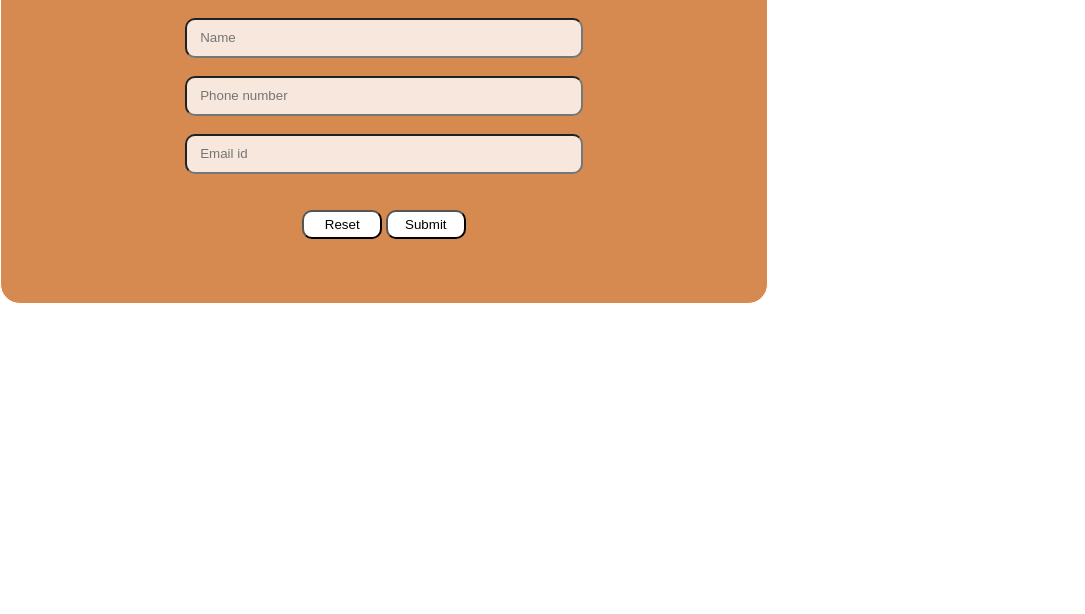
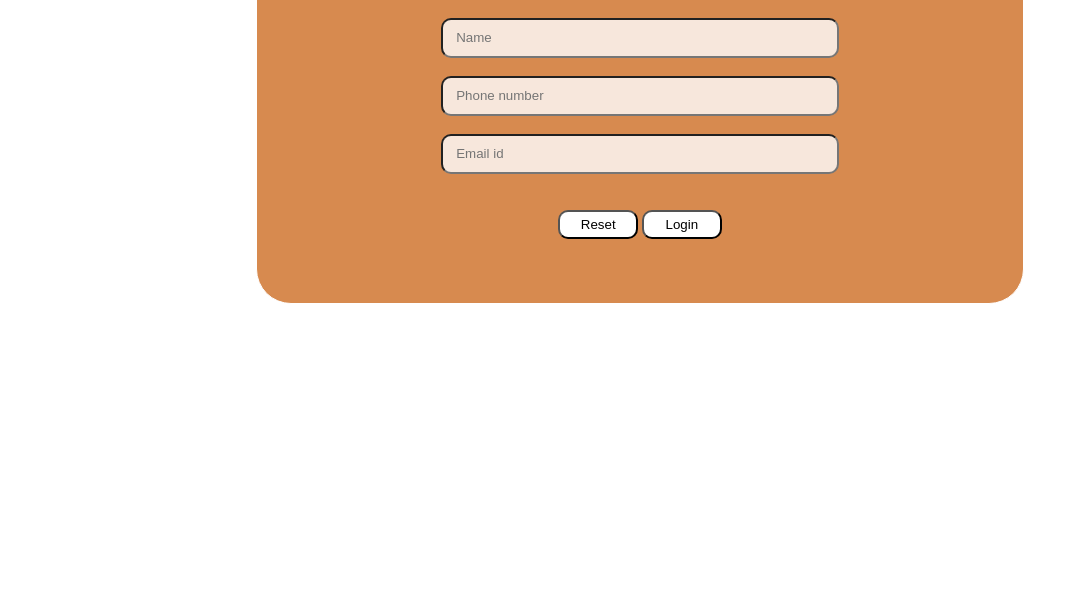
Before and after one commit to aakansharai/Coffee-Time, a plain HTML site: page index.html in a window 1280 px wide. Shown: the part 186-800 px from the top of the page, without its empty margins (0-1085 px from the left). Drawn offline with Linux system fonts and the light colour scheme.

Commit message:
Update-test-2

```diff
--- a/Styling_login.css
+++ b/Styling_login.css
@@ -22,11 +22,11 @@ body{
     padding: 1% 4% 5% 4%;
     text-align: center;
     align-items: center;
-    margin-left: auto;
-    margin-right: auto;
+    margin-left: 20%;
     margin-top: 100px;
-    border-radius: 20px;
-    border: 1px solid white;
+    border-radius: 35px;
+    border: 1px solid white ;
+    box-shadow: 10px 10px 8px rgb(255, 255, 255, .5);
 }
 h1{
     margin-top: 3%;
@@ -50,6 +50,10 @@ form{
     border-radius: 10px;
     background-color: rgb(255, 255, 255);
 }
+.login-text{
+    color: black;
+    text-decoration: none;
+}
 .btn:hover{
     background-color: chocolate;
     color: white;
--- a/index.html
+++ b/index.html
@@ -21,7 +21,7 @@
                 <input type="text" class="input" id="email" placeholder="Email id"><br><br><br>
 
                 <button type="reset" class="btn">Reset</button>
-                <button type="submit" class="btn">Submit</button>
+                <button type="submit" class="btn" ><a href=HomePage.html class="login-text">Login</a></button>
 
             </form>
         </div>
```
